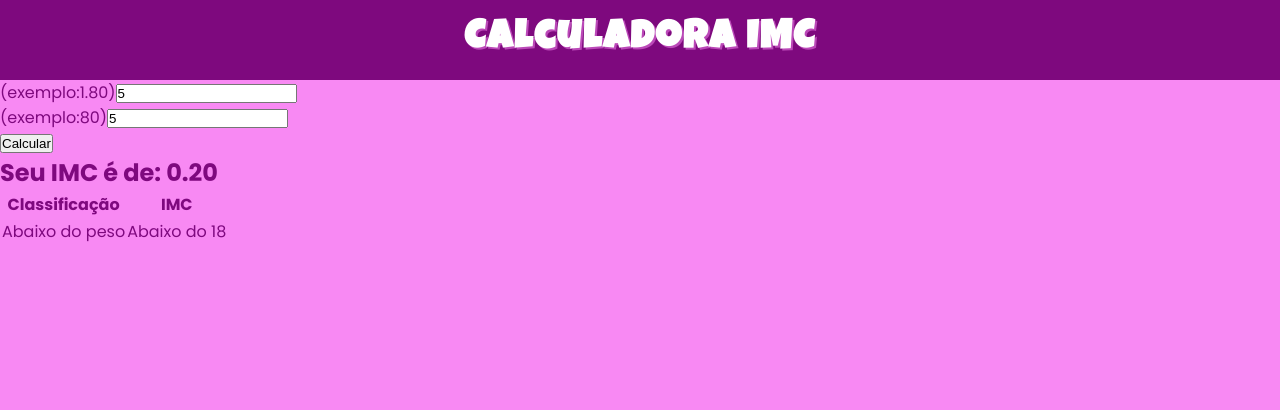
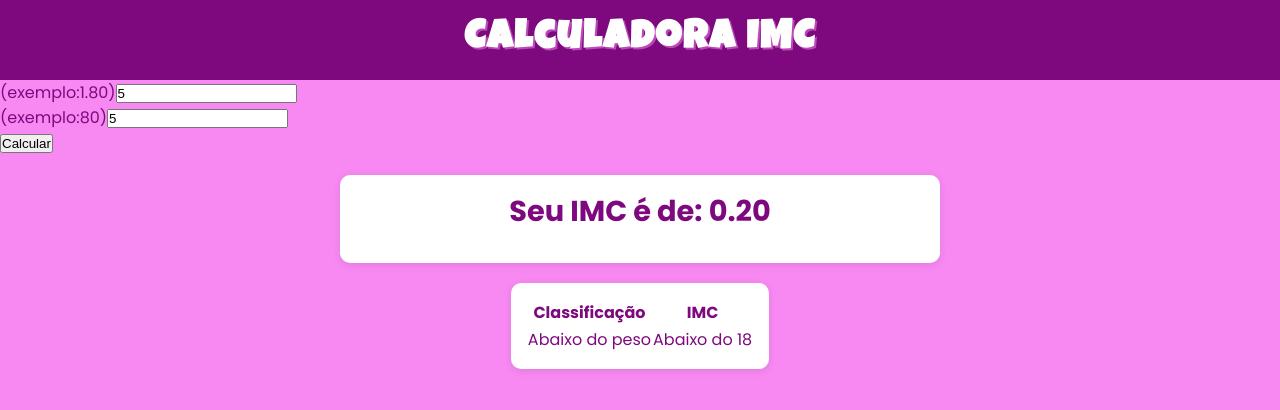
Before and after one commit to CPFrontEnd/CP4-IMC, a React (Vite) app: page / in a window 1280 px wide. Both pictures are taken after typing "5", "5" into the empty fields and a click on the button "Calcular". Shown: the top 410 px of the page. Built offline with nearby package versions, Linux system fonts and the light colour scheme.

Commit message:
Estilizando tabela

```diff
--- a/src/css/resultado.css
+++ b/src/css/resultado.css
@@ -0,0 +1,15 @@
+.tabela {
+  margin: 20px auto;
+  padding: 15px;
+  background: white;
+  border-radius: 10px;
+  box-shadow: 0 2px 8px rgba(0,0,0,0.1);
+  max-width: 600px;
+  text-align: center;
+}
+
+.tabela h2 {
+  font-size: 1.8rem;
+  margin-bottom: 15px;
+  color: var(--cor1);
+}
```
